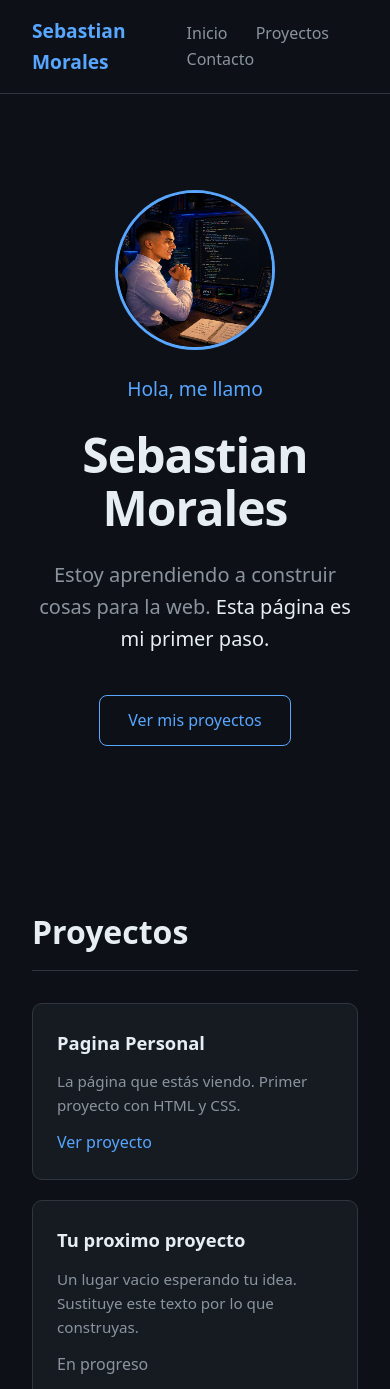
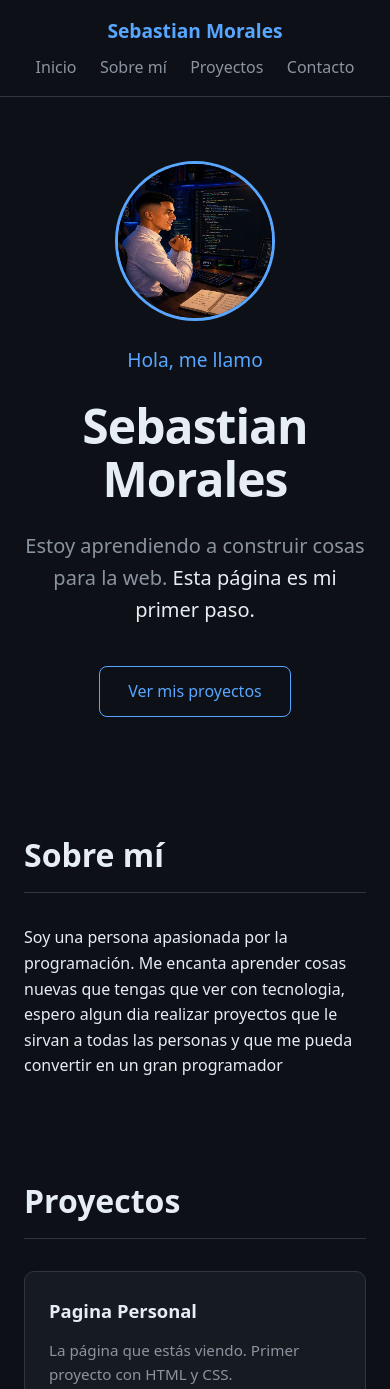
Before and after one commit to JsMoralesmm/Programming-Sebastian, a plain HTML site: page index.html in a window 390 px wide. Shown: the top 1389 px of the page. Drawn offline with Linux system fonts and the light colour scheme.

Commit message:
Mejoras: favicon, sobre mi, nav responsive, animacion hero y copyright

```diff
--- a/index.html
+++ b/index.html
@@ -8,6 +8,7 @@
       content="Página personal de Chevi: estudiante de front-end."
     />
     <title>Pagina Personal | Sebastian Morales</title>
+    <link rel="icon" href="favicon.svg" type="image/svg+xml" />
     <link rel="stylesheet" href="style.css" />
   </head>
   <body>
@@ -15,6 +16,7 @@
       <a href="#" class="nav__logo">Sebastian Morales</a>
       <nav class="nav__links">
         <a href="#inicio">Inicio</a>
+        <a href="#sobre-mi">Sobre mí</a>
         <a href="#proyectos">Proyectos</a>
         <a href="#contacto">Contacto</a>
       </nav>
@@ -38,6 +40,16 @@
         <a href="#proyectos" class="hero__boton">Ver mis proyectos</a>
       </section>
 
+      <section id="sobre-mi" class="section">
+        <h2 class="section__titulo">Sobre mí</h2>
+        <p>
+          Soy una persona apasionada por la programación. Me encanta aprender
+          cosas nuevas que tengas que ver con tecnologia, espero algun dia
+          realizar proyectos que le sirvan a todas las personas y que me pueda
+          convertir en un gran programador
+        </p>
+      </section>
+
       <section id="proyectos" class="section">
         <h2 class="section__titulo">Proyectos</h2>
         <div class="grid">
@@ -50,10 +62,10 @@
           </article>
 
           <article class="card">
-            <h3 class="card__titulo">Tu proximo proyecto</h3>
+            <h3 class="card__titulo">Lista de tareas</h3>
             <p class="card__descripcion">
-              Un lugar vacio esperando tu idea. Sustituye este texto por lo que
-              construyas.
+              Próximo proyecto: una app para agregar y marcar tareas. Es el
+              siguiente paso natural para aprender JavaScript.
             </p>
             <span class="card__link card__link--deshabilitado"
               >En progreso</span
@@ -72,9 +84,16 @@
           rel="noopener"
           class="btn"
         >
-          <svg class="btn__icon" viewBox="0 0 24 24" fill="none" stroke="currentColor" stroke-width="2" aria-hidden="true">
-            <rect x="3" y="5" width="18" height="14" rx="2"/>
-            <path d="m3 7 9 6 9-6"/>
+          <svg
+            class="btn__icon"
+            viewBox="0 0 24 24"
+            fill="none"
+            stroke="currentColor"
+            stroke-width="2"
+            aria-hidden="true"
+          >
+            <rect x="3" y="5" width="18" height="14" rx="2" />
+            <path d="m3 7 9 6 9-6" />
           </svg>
           Gmail
         </a>
@@ -84,13 +103,22 @@
           rel="noopener"
           class="btn"
         >
-          <svg class="btn__icon" viewBox="0 0 24 24" fill="currentColor" aria-hidden="true">
-            <path d="M12 2C6.48 2 2 6.58 2 12.25c0 4.53 2.87 8.37 6.84 9.73.5.1.68-.22.68-.49 0-.24-.01-.88-.01-1.72-2.78.62-3.37-1.37-3.37-1.37-.45-1.18-1.11-1.49-1.11-1.49-.91-.64.07-.62.07-.62 1 .07 1.53 1.06 1.53 1.06.9 1.57 2.36 1.12 2.94.85.09-.66.35-1.12.63-1.37-2.22-.26-4.56-1.14-4.56-5.07 0-1.12.39-2.03 1.03-2.75-.1-.26-.45-1.3.1-2.7 0 0 .84-.28 2.75 1.05a9.4 9.4 0 0 1 5 0c1.92-1.33 2.75-1.05 2.75-1.05.55 1.4.2 2.44.1 2.7.64.72 1.03 1.63 1.03 2.75 0 3.94-2.34 4.8-4.57 5.06.36.32.68.94.68 1.9 0 1.37-.01 2.47-.01 2.81 0 .27.18.6.69.49A10.25 10.25 0 0 0 22 12.25C22 6.58 17.52 2 12 2z"/>
+          <svg
+            class="btn__icon"
+            viewBox="0 0 24 24"
+            fill="currentColor"
+            aria-hidden="true"
+          >
+            <path
+              d="M12 2C6.48 2 2 6.58 2 12.25c0 4.53 2.87 8.37 6.84 9.73.5.1.68-.22.68-.49 0-.24-.01-.88-.01-1.72-2.78.62-3.37-1.37-3.37-1.37-.45-1.18-1.11-1.49-1.11-1.49-.91-.64.07-.62.07-.62 1 .07 1.53 1.06 1.53 1.06.9 1.57 2.36 1.12 2.94.85.09-.66.35-1.12.63-1.37-2.22-.26-4.56-1.14-4.56-5.07 0-1.12.39-2.03 1.03-2.75-.1-.26-.45-1.3.1-2.7 0 0 .84-.28 2.75 1.05a9.4 9.4 0 0 1 5 0c1.92-1.33 2.75-1.05 2.75-1.05.55 1.4.2 2.44.1 2.7.64.72 1.03 1.63 1.03 2.75 0 3.94-2.34 4.8-4.57 5.06.36.32.68.94.68 1.9 0 1.37-.01 2.47-.01 2.81 0 .27.18.6.69.49A10.25 10.25 0 0 0 22 12.25C22 6.58 17.52 2 12 2z"
+            />
           </svg>
           GitHub
         </a>
       </div>
-      <p class="footer__nota">Hecho con HTML y CSS</p>
+      <p class="footer__nota">
+        &copy; 2026 Sebastian Morales. Hecho con HTML y CSS
+      </p>
     </footer>
   </body>
 </html>
--- a/style.css
+++ b/style.css
@@ -244,3 +244,71 @@ body {
   color: var(--texto-suave);
   font-size: 0.9rem;
 }
+
+/* ---------- Animación de entrada del hero ---------- */
+@keyframes fadeInUp {
+  from {
+    opacity: 0;
+    transform: translateY(16px);
+  }
+  to {
+    opacity: 1;
+    transform: translateY(0);
+  }
+}
+
+.hero__avatar,
+.hero__saludo,
+.hero__nombre,
+.hero__frase,
+.hero__boton {
+  animation: fadeInUp 0.7s ease both;
+}
+
+.hero__saludo {
+  animation-delay: 0.1s;
+}
+
+.hero__nombre {
+  animation-delay: 0.2s;
+}
+
+.hero__frase {
+  animation-delay: 0.3s;
+}
+
+.hero__boton {
+  animation-delay: 0.4s;
+}
+
+@media (prefers-reduced-motion: reduce) {
+  .hero__avatar,
+  .hero__saludo,
+  .hero__nombre,
+  .hero__frase,
+  .hero__boton {
+    animation: none;
+  }
+}
+
+/* ---------- Responsive: pantallas pequeñas ---------- */
+@media (max-width: 600px) {
+  .nav {
+    flex-direction: column;
+    gap: 0.5rem;
+    padding: 1rem;
+  }
+
+  .nav__links a {
+    margin-left: 0;
+    margin: 0 0.6rem;
+  }
+
+  .hero {
+    padding: 4rem 1.5rem;
+  }
+
+  .section {
+    padding: 3rem 1.5rem;
+  }
+}
```
Also changed, not shown: favicon.svg (added).
